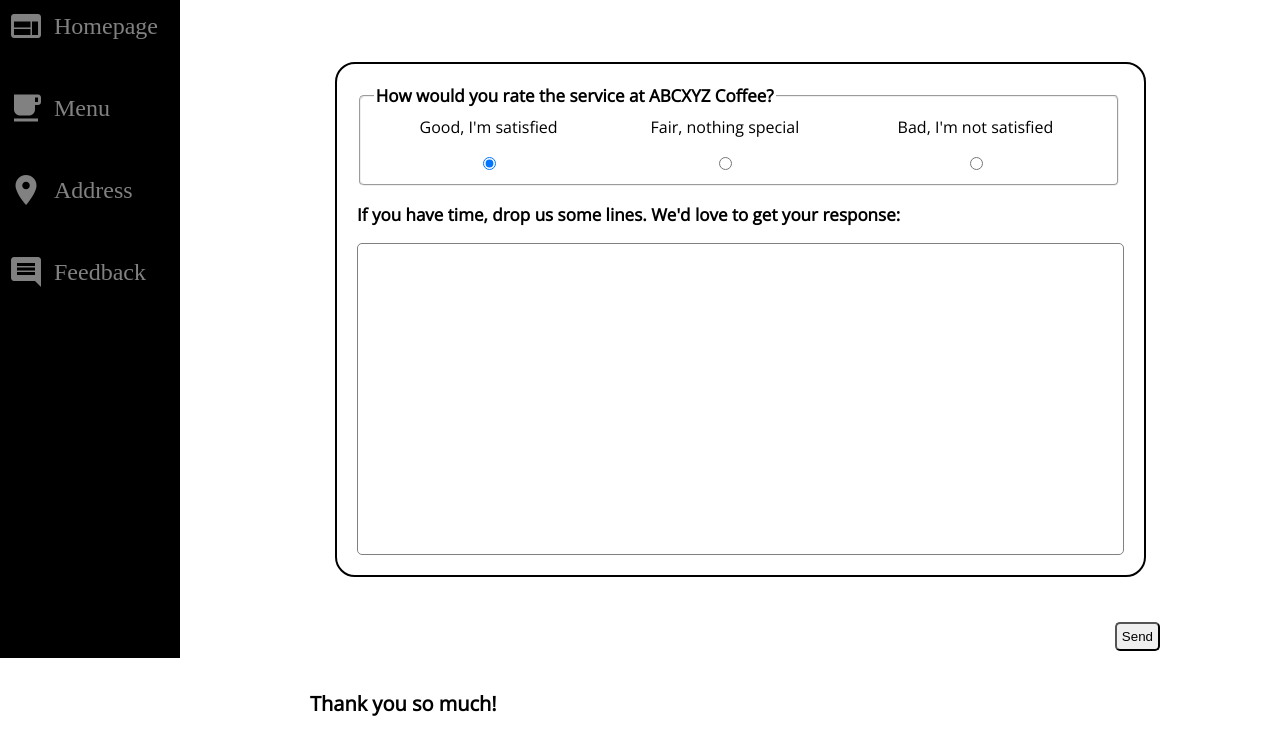
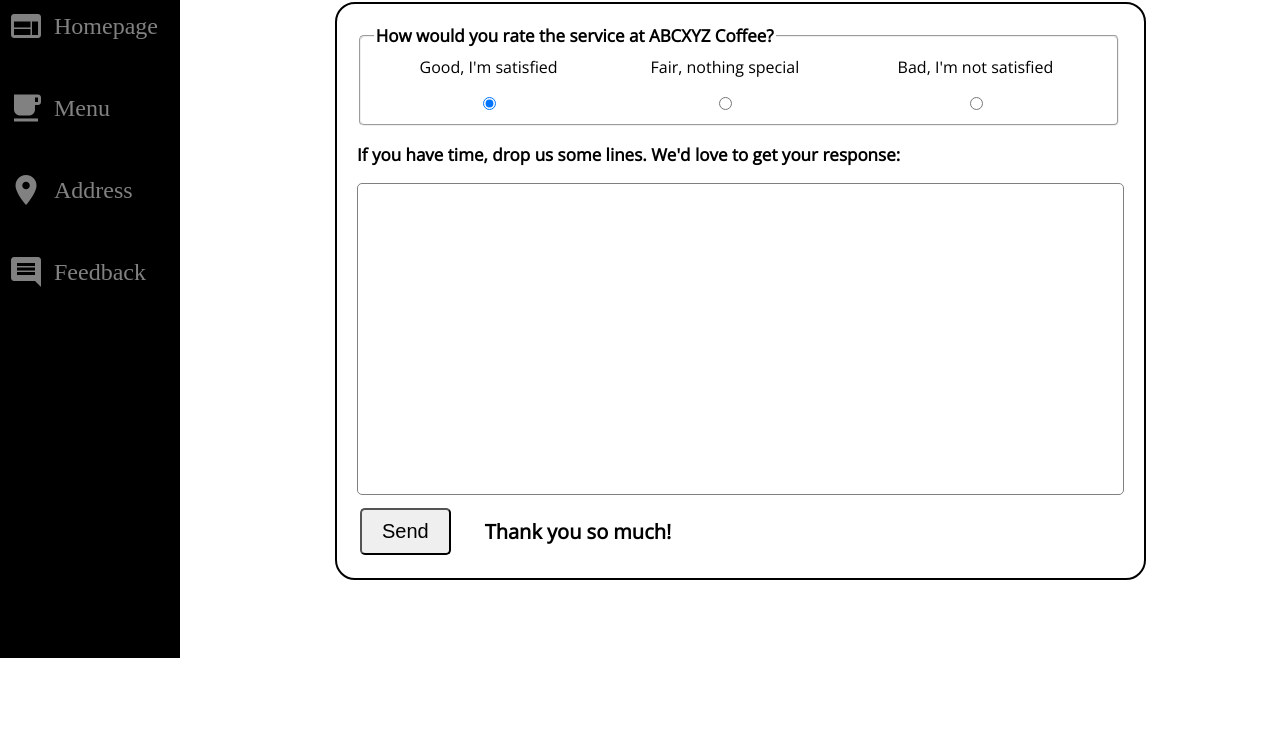
Before and after one commit to letung3105/abcxyz-cafe-project, a plain HTML site: page feedback.html in a window 1280 px wide. Shown: the part 142-896 px from the top of the page. After the commit the page ends 835 px from the top, so only its background shows below. Drawn offline with nearby package versions, Linux system fonts and the light colour scheme; a web font is replaced by a local one.

Commit message:
Adjustment to feedback page

```diff
--- a/css/feedback.css
+++ b/css/feedback.css
@@ -1,20 +1,20 @@
 #page-name {
     font-family: Roboto Slab;
     font-size: 60px;
-    margin-top: 50px;
+    margin-top: 20px;
     text-align: center;
 }
 #thank {
     font-family: Open Sans;
     font-size: 20px;
-    margin: 0 0 70px 130px;
+    margin-left: 30px;
 }
 form {
     width: 75%;
     font-family: Open Sans;
     font-size: 17px;
     margin-left: 130px;
-    margin-top: 50px;
+    margin-top: 20px;
     margin-bottom: 50px;
     padding: 25px;
 }
@@ -37,10 +37,17 @@
     font-size: 15px;
     max-width: 100%;
 }
+#send-thank-container{
+    margin-top: 10px;
+}
 input[type=submit] {
-    margin-top: 25px;
-    float: right;
-    padding: 5px;
+    font-size: 20px;
+    padding: 10px 20px;
+    float: left;
     cursor: pointer;
     border-radius: 5px;
 }
+input[type=submit]:hover{
+    background-color: #4E342E;
+    color: white;
+}
--- a/feedback.html
+++ b/feedback.html
@@ -43,7 +43,7 @@
     <div class="main-container">
         <div id="page-name">Giving feedback</div>
         <div class="form">
-            <form action="mailto:13013@student.vgu.vn" method="post" enctype="multipart/form-data" target="_self">
+            <form action="mailto:abcxyz.cafe@gmail.com" method="post" enctype="multipart/form-data" target="_self">
                 <div class="form-main-content">
                     <fieldset>
                         <legend><b>How would you rate the service at ABCXYZ Coffee?</b></legend>
@@ -57,12 +57,16 @@
                     </fieldset>
                     <p><b>If you have time, drop us some lines. We'd love to get your response:</b></p>
                     <textarea cols="97" rows="15" maxlength="1000" style="resize: none;"></textarea>
+                    <table id="send-thank-container">
+                        <tr>
+                            <td><input type="submit" name="send" value="Send"></td>
+                            <td><div id="thank"><b>Thank you so much!</b></div></td>
+                        </tr>
+                    </table>
                 </div>
-                <input type="submit" name="send" value="Send">
             </form>
         </div>
         <br>
-        <div id="thank"><b>Thank you so much!</b></div>
     </div>
 </body>
 </html>
```
Lines whose indentation alone changed are shown as unchanged.
